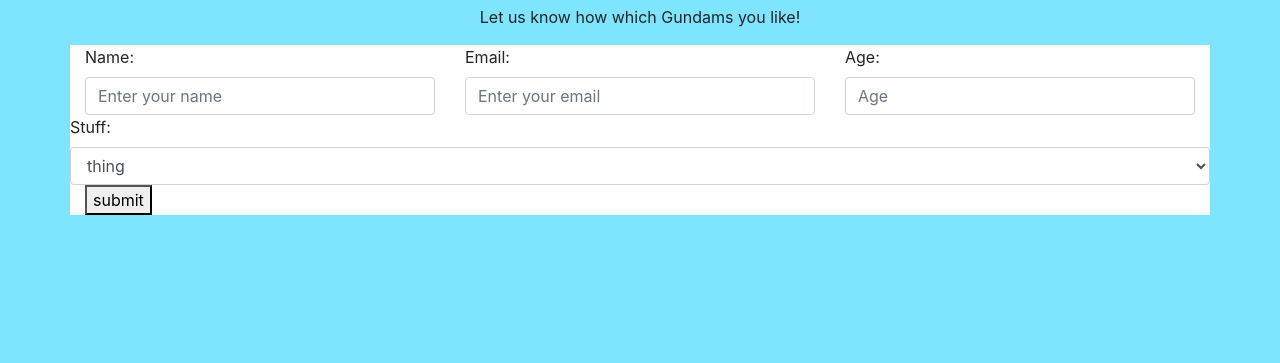
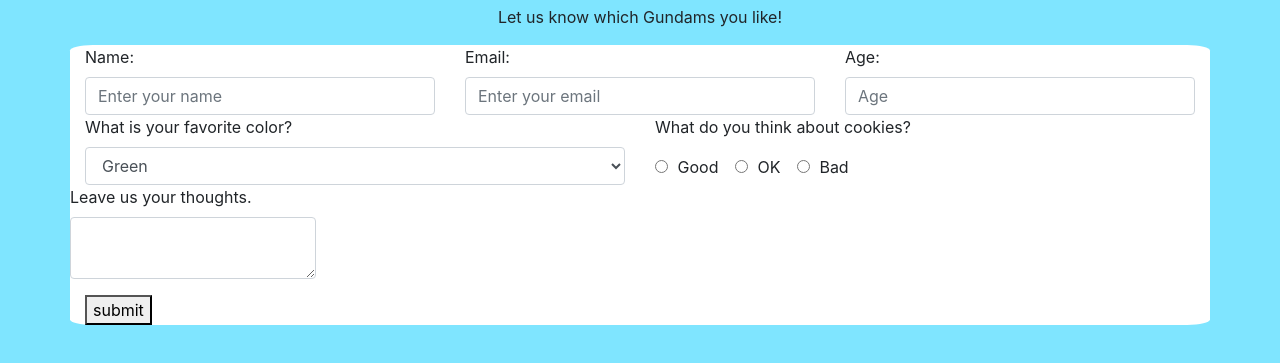
Before and after one commit to DisasterKid/entry-level-sites, a plain HTML site: page freecodecamp/survey/index.html in a window 1280 px wide. Shown: the part 51-414 px from the top of the page. Drawn offline with nearby package versions, Linux system fonts and the light colour scheme.

Commit message:
updates to survery

```diff
--- a/freecodecamp/survey/index.html
+++ b/freecodecamp/survey/index.html
@@ -10,13 +10,14 @@
     <script src="https://cdnjs.cloudflare.com/ajax/libs/popper.js/1.14.3/umd/popper.min.js"></script>
     <script src="https://maxcdn.bootstrapcdn.com/bootstrap/4.1.3/js/bootstrap.min.js"></script>
     <link rel="stylesheet" type="text/css" media="screen" href="main.css" />
+    <script src="https://cdn.freecodecamp.org/testable-projects-fcc/v1/bundle.js"></script>
 </head>
 <body>
 <div id="title" class="container text-center">
     <h1>Survey Form</h1>
 </div>
 <div class="container text-center">
-        <p id="description"> Let us know how which Gundams you like!</p>
+        <p id="description"> Let us know which Gundams you like!</p>
 </div>
 <form id="survey-form" class="container">
 <div class="row" id="textRow">
@@ -37,15 +38,42 @@
         </div>
     </div>
     <div class="row" id="dropDown row">
-        <label for="stuff">Stuff:</label>
+        <div class="col-sm-6">
+        <label for="stuff">What is your favorite color?</label>
         <select class="form-control" id="dropdown">
-            <option>thing</option>
-            <option>thing2</option>
-            <option>thing3</option>
-            <option>thing4</option>
+            <option>Green</option>
+            <option>Blue</option>
+            <option>Orange</option>
+            <option>Red</option>
         </select>
+        </div>
+        <div class="col-sm-6">
+            <p>What do you think about cookies?</p>
+            <div class="form-check-inline">
+            <label class="form-check-label">
+            <input type="radio" class="form-check-input" name="good"> Good
+            </label>
+            </div>
+            <div class="form-check-inline">
+            <label class="form-check-label">
+                <input type="radio" class="form-check-input" name="Ok"> OK
+            </label>
+            </div>
+            <div class="form-check-inline">
+                <label class="form-check-label">
+                    <input type="radio" class="form-check-input" name="Bad"> Bad
+                </label>
+            </div>
+        </div>
     </div>
-    <button type="submit">submit</button>
+    <div class="row">
+        <div class="form-group">
+            <label for="comment">Leave us your thoughts.</label>
+            <textarea class="form-control"></textarea>
+        </div>
+    </div>
+
+    <button type="submit" id="submit">submit</button>
 </form>
 </body>
 </html>
--- a/freecodecamp/survey/main.css
+++ b/freecodecamp/survey/main.css
@@ -8,4 +8,5 @@ html,body {
 
 form {
     background-color: white;
+    border-radius: 2%;
 }
```
